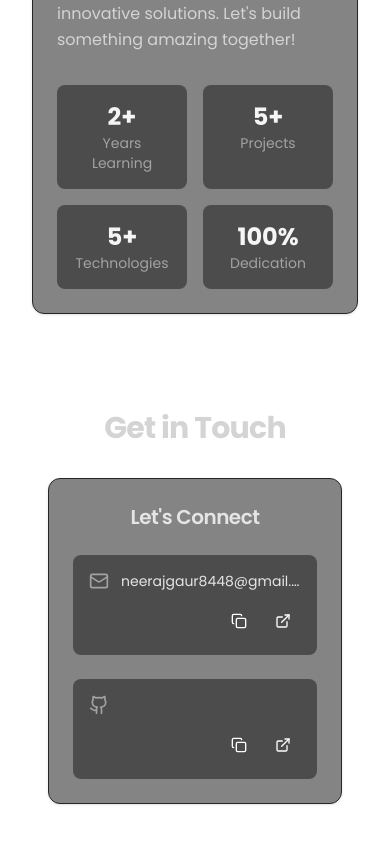
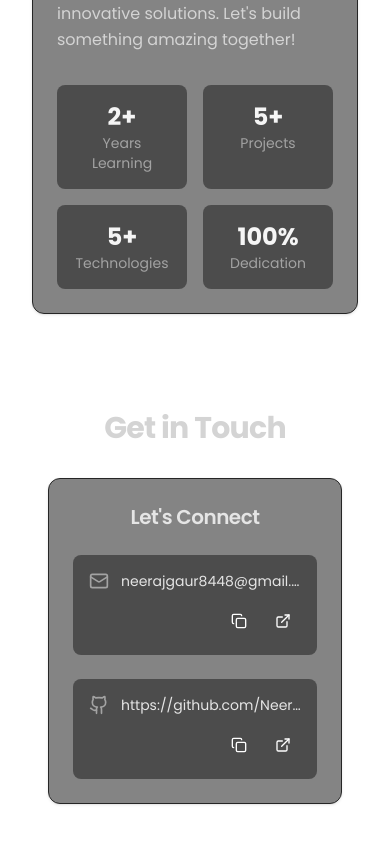
Before and after one commit to Neeraj110/PortFolio, a React (Vite) app: page / in a window 390 px wide. Shown: the part 3500-4344 px from the top of the page. Built offline with nearby package versions, Linux system fonts and the light colour scheme.

Commit message:
update Contact component to display GitHub link instead of phone number

```diff
--- a/src/components/Contact.jsx
+++ b/src/components/Contact.jsx
@@ -125,7 +125,7 @@ function Contact() {
                       href={`tel:${CONTACT.phoneNo}`}
                       className="text-sm md:text-base text-neutral-200 hover:text-neutral-100 truncate"
                     >
-                      {CONTACT.phoneNo}
+                      {CONTACT.github}
                     </a>
                   </div>
                   <div className="flex gap-2 justify-end">
```
